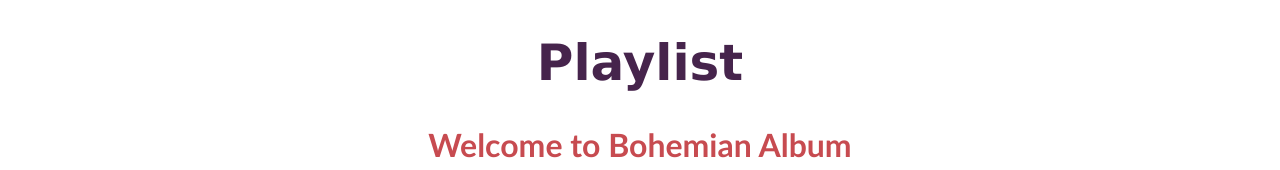
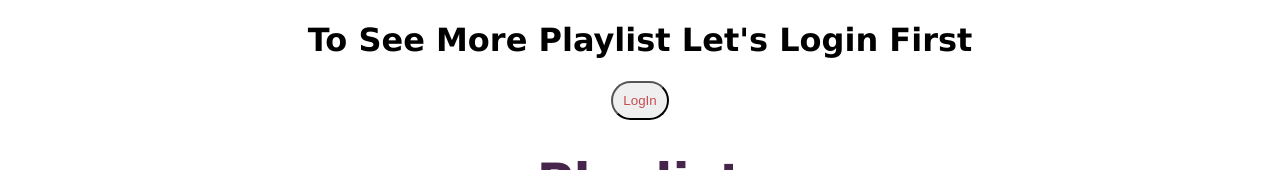
Before and after one commit to sibaranipratiwi/pratiwisibarani-gigih-repo, a React (Create React App) app in the folder modul-1-task-3/: page / in a window 1280 px wide. Shown: the top 170 px of the page. Built offline with nearby package versions, Linux system fonts and the light colour scheme.

Commit message:
Creating LoginPage to Spotify

```diff
--- a/modul-1-task-3/src/App.js
+++ b/modul-1-task-3/src/App.js
@@ -1,15 +1,17 @@
 import logo from './logo.svg';
 import "./styles.css";
 import './App.css';
-import data from "./data.js";
 
 import Header from "./components/header";
 import Footer from "./components/footer";
 import Main from "./components/main";
+import LoginPage from "./components/LoginPage";
 
 function App() {
   return (
     <div className="App">
+      <LoginPage />
+
       <Header />
 
       <Main />
--- /dev/null
+++ b/modul-1-task-3/src/components/LoginPage.js
@@ -0,0 +1,28 @@
+import React from "react";
+// import {connect} from 'react-redux';
+// import {Button} from 'react-bootstrap';
+
+
+const CLIENT_ID = "b81e8d623d66405e9d6aaa779ea37555";
+const SPOTIFY_AUTHORIZE_ENDPOINT = "https://accounts.spotify.com/authorize";
+const REDIRECT_URL_AFTER_LOGIN = "http://localhost:3000/redirect";
+const SPACE_DELIMITER = "%20";
+const SCOPE = ["playlist-modify-public", "playlist-read-collaborative"];
+const SCOPE_URL_PARAM = SCOPE.join(SPACE_DELIMITER);
+
+const LoginPage = () => {
+    const handleLogin = () => {
+        window.location = `${SPOTIFY_AUTHORIZE_ENDPOINT}?client_id=${CLIENT_ID}&redirect_uri=${REDIRECT_URL_AFTER_LOGIN}&scope=${SCOPE_URL_PARAM}&response_type=token&Show_dialog=true`;
+    };
+
+    return(
+        <div className="login">
+            <h1>To See More Playlist Let's Login First</h1>
+            <button class="btn btn-success" type="submit" onClick={handleLogin}>
+                LogIn
+            </button>
+        </div>
+    );
+};
+
+export default LoginPage;
```
